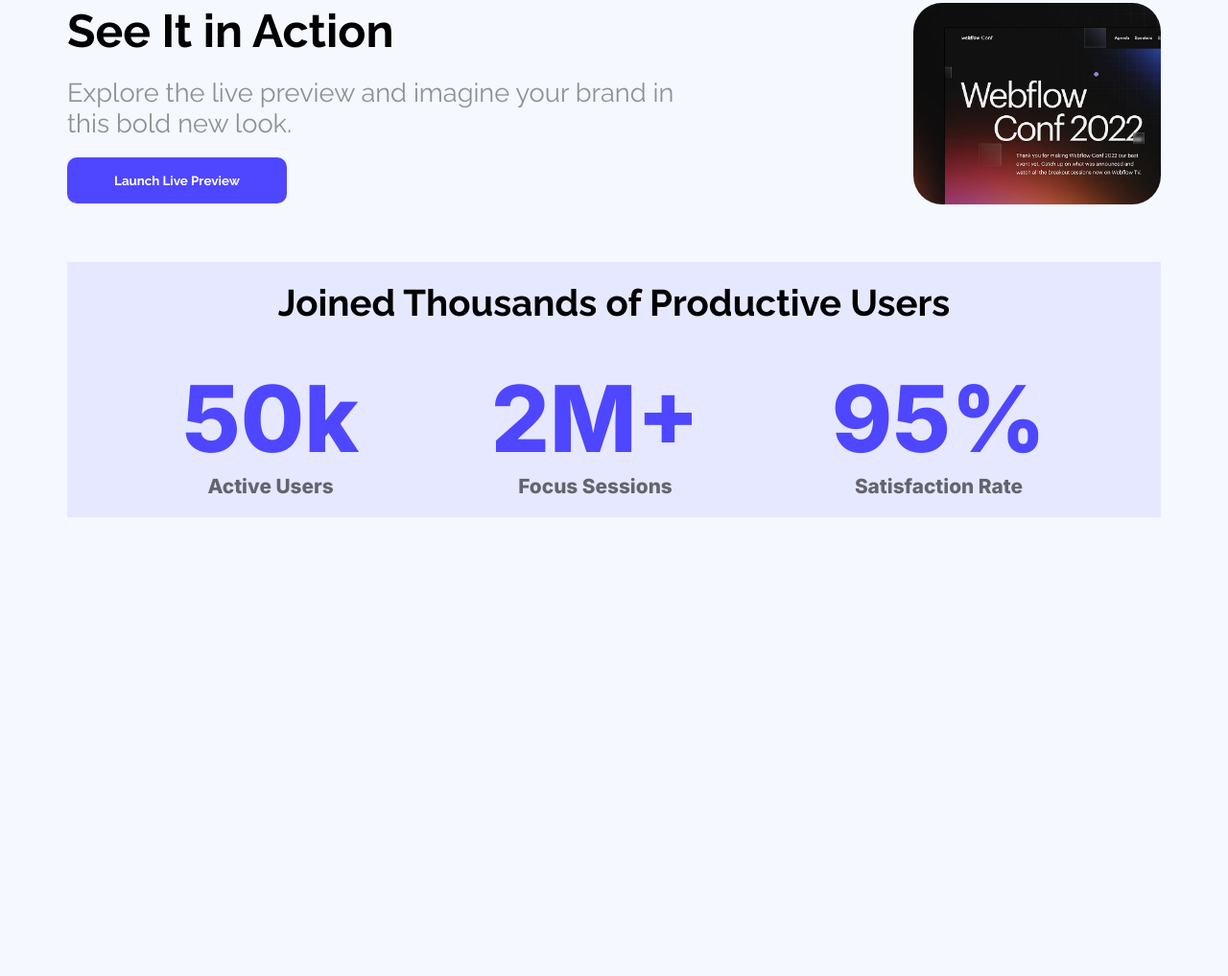
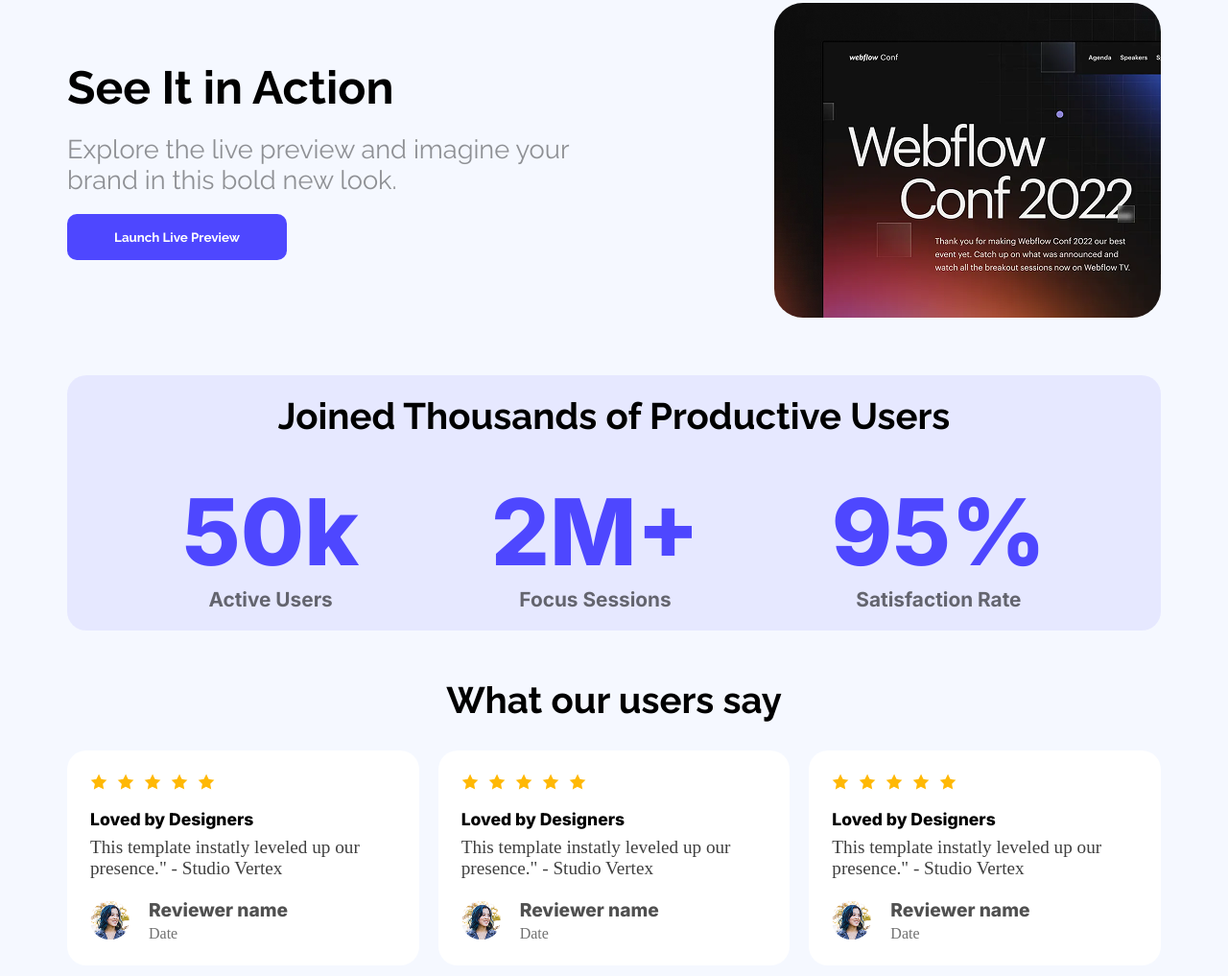
Before and after one commit to sakib-git/B12A01-landing-launchpad, a plain HTML site: page index.html in a window 1280 px wide. Shown: the part 755-1772 px from the top of the page at 96% size. Before the commit the page ends 1294 px from the top, so only its background shows below. Drawn offline with Linux system fonts and the light colour scheme.

Commit message:
card-box

```diff
--- a/index.html
+++ b/index.html
@@ -28,7 +28,7 @@
           <p>Explore the live preview and imagine your brand in this bold new look.</p>
           <button class="launchPreviewBtn">Launch Live Preview</button>
         </div>
-  <img src="Assets/wc-mini.png" alt="">
+        <img src="Assets/wc-mini.png" alt="" />
       </div>
 
       <div class="Thousands-Of-Productive-Users">
@@ -40,14 +40,80 @@
               <span class="numberColor">50k</span>
               <span class="Productive-para">Active Users</span>
             </div>
-          <div  class="Productive-users-number">
+            <div class="Productive-users-number">
               <span class="numberColor">2M+</span>
               <span class="Productive-para">Focus Sessions</span>
             </div>
 
-          <div  class="Productive-users-number">
+            <div class="Productive-users-number">
               <span class="numberColor">95%</span>
               <span class="Productive-para">Satisfaction Rate</span>
+            </div>
+          </div>
+        </div>
+      </div>
+
+      <div class="card-box">
+        <h4>What our users say</h4>
+        <div class="parent-card">
+          <div class="card">
+            <div class="star">
+              <img src="Assets/icon-star.png" alt="star-icon" />
+              <img src="Assets/icon-star.png" alt="star-icon" />
+              <img src="Assets/icon-star.png" alt="star-icon" />
+              <img src="Assets/icon-star.png" alt="star-icon" />
+              <img src="Assets/icon-star.png" alt="star-icon" />
+            </div>
+            <div>
+              <h5>Loved by Designers</h5>
+              <p>This template instatly leveled up our presence." - Studio Vertex</p>
+            </div>
+            <div class="card-img-area">
+              <img src="Assets/avatar.png" alt="" />
+              <div>
+                <span class="name">Reviewer name</span>
+                <span class="date">Date</span>
+              </div>
+            </div>
+          </div>
+          <div class="card">
+            <div class="star">
+              <img src="Assets/icon-star.png" alt="star-icon" />
+              <img src="Assets/icon-star.png" alt="star-icon" />
+              <img src="Assets/icon-star.png" alt="star-icon" />
+              <img src="Assets/icon-star.png" alt="star-icon" />
+              <img src="Assets/icon-star.png" alt="star-icon" />
+            </div>
+            <div>
+              <h5>Loved by Designers</h5>
+              <p>This template instatly leveled up our presence." - Studio Vertex</p>
+            </div>
+            <div class="card-img-area">
+              <img src="Assets/avatar.png" alt="" />
+              <div>
+                <span class="name">Reviewer name</span>
+                <span class="date">Date</span>
+              </div>
+            </div>
+          </div>
+          <div class="card">
+            <div class="star">
+              <img src="Assets/icon-star.png" alt="star-icon" />
+              <img src="Assets/icon-star.png" alt="star-icon" />
+              <img src="Assets/icon-star.png" alt="star-icon" />
+              <img src="Assets/icon-star.png" alt="star-icon" />
+              <img src="Assets/icon-star.png" alt="star-icon" />
+            </div>
+            <div>
+              <h5>Loved by Designers</h5>
+              <p>This template instatly leveled up our presence." - Studio Vertex</p>
+            </div>
+            <div class="card-img-area">
+              <img src="Assets/avatar.png" alt="" />
+              <div>
+                <span class="name">Reviewer name</span>
+                <span class="date">Date</span>
+              </div>
             </div>
           </div>
         </div>
--- a/style.css
+++ b/style.css
@@ -1,124 +1,124 @@
-
-
-*{
+* {
   margin: 0;
   padding: 0;
   box-sizing: border-box;
 }
 @font-face {
-  font-family:'raleway';
+  font-family: 'raleway';
   src: url(fonts/raleway-v36-latin-800.woff2);
   font-weight: 800;
 }
 @font-face {
-  font-family:'raleway';
+  font-family: 'raleway';
   src: url(fonts/raleway-v34-latin-700.woff2);
   font-weight: 700;
 }
 @font-face {
-  font-family:'raleway';
+  font-family: 'raleway';
   src: url(fonts/raleway-v34-latin-regular.woff2);
   font-weight: 400;
 }
 @font-face {
-  font-family:'inter';
+  font-family: 'inter';
   src: url(fonts/inter-v19-latin-800.woff2);
   font-weight: 800;
 }
-
-:root{
-  --logoColor:#4E47FF;
-}
-body{
-  background-color:#F5F8FF;
+@font-face {
+  font-family:'inter';
+  src: url(fonts/inter-v19-latin-700.woff2);
 }
 
-img{
+:root {
+  --logoColor: #4e47ff;
+}
+body {
+  background-color: #f5f8ff;
+}
+
+img {
   max-width: 100%;
   display: block;
 }
-header{
+header {
   height: 698px;
   background-image: url(Assets/Hero-bg.png);
   margin-inline: auto;
+  @media (width < 600px) {
+    height: 500px;
   }
-.head{
+}
+.head {
   max-width: 1150px;
-  margin-inline:auto;
+  margin-inline: auto;
   display: flex;
   flex-direction: column;
   gap: 158px;
+  @media (width < 600px) {
+    gap: 100px;
   }
-.nav{
-  padding-block:2rem;
+}
+.nav {
+  padding-block: 2rem;
   display: flex;
   justify-content: space-between;
   align-items: center;
-
-
 }
-.logo{
+.logo {
   font-size: clamp(2rem, 1.5256rem + 2.0513vw, 3rem);
-   color: color-mix(in srgb, #9403FD 50%, #00ADFE 50%);
-   font-family:'inter';
+  color: color-mix(in srgb, #9403fd 50%, #00adfe 50%);
+  font-family: 'inter';
 }
 
-
-.SignupBtn{
-  background:#4E47FF;
+.SignupBtn {
+  background: #4e47ff;
   color: white;
   border: none;
   width: 132px;
   height: 48px;
   border-radius: 10px;
   cursor: pointer;
-  font-family:'raleway';
+  font-family: 'raleway';
   font-weight: 700;
-
-
 }
-.headingTag{
+.headingTag {
   max-width: 905px;
   height: 237px;
   margin-inline: auto;
   text-align: center;
 }
-h1{
+h1 {
   font-size: clamp(2rem, 0.7667rem + 5.3333vw, 4.6rem);
-   font-family:'raleway';
+  font-family: 'raleway';
 }
-.stayFocusBtn{
-  background:#4E47FF;
+.stayFocusBtn {
+  background: #4e47ff;
   color: white;
   border: none;
   width: 174px;
   height: 48px;
   border-radius: 10px;
   cursor: pointer;
-  font-family:'raleway';
+  font-family: 'raleway';
   font-weight: 700;
-  margin-top:37px;
+  margin-top: 37px;
 }
 
-.action-section{
+.action-section {
   max-width: 1140px;
   margin-inline: auto;
   display: flex;
   justify-content: space-between;
-  height: 330px;
   padding-block: 60px;
 
-  & P{
-
+  & P {
     color: #0000006b;
     font-size: clamp(1rem, 0.6636rem + 1.4545vw, 1.7rem);
-    font-family:'raleway';
+    font-family: 'raleway';
     font-weight: 400;
     width: 75%;
   }
-
 }
-.action{
+.action {
   display: flex;
   flex-direction: column;
   justify-content: center;
@@ -128,6 +128,7 @@ h1{
   .action-section {
     flex-direction: column;
     gap: 20px;
+    padding-inline: 10px;
   }
 
   .action {
@@ -135,83 +136,146 @@ h1{
     align-items: center;
     text-align: center;
     width: 100%;
-
   }
 }
 
-.action-section img{
+.action-section img {
   border-radius: 30px;
 }
 
-h2{
+h2 {
   font-size: clamp(2rem, 1.5195rem + 2.0779vw, 3rem);
-    font-family:'raleway';
-  font-weight:bold;
+  font-family: 'raleway';
+  font-weight: bold;
 }
-.launchPreviewBtn{
+.launchPreviewBtn {
   width: 229px;
   height: 48px;
-    background:#4E47FF;
+  background: #4e47ff;
   color: white;
   border: none;
   border-radius: 10px;
   cursor: pointer;
-  font-family:'raleway';
-  font-weight:bold;
-
+  font-family: 'raleway';
+  font-weight: bold;
 }
 
-.Thousands-Of-Productive-Users{
+.Thousands-Of-Productive-Users {
   max-width: 1140px;
   margin-inline: auto;
   background-color: #4d47ff17;
+  margin-bottom: 50px;
+  border-radius: 20px;
 }
 
-.Productive-users{
+.Productive-users {
   max-width: 900px;
   margin-inline: auto;
-  padding-block: 20px ;
+  padding-block: 20px;
   display: flex;
   flex-direction: column;
   gap: 40px;
 }
 
-h3{
+h3,
+h4 {
   font-size: clamp(1rem, 0.1778rem + 3.5556vw, 2.4rem);
   text-align: center;
-   font-family:'raleway';
+  font-family: 'raleway';
   font-weight: bold;
 }
-.parent-Productive-users-number{
+.parent-Productive-users-number {
   display: flex;
   flex-direction: column;
   gap: 20px;
-
 }
-.numberColor{
+.numberColor {
   font-size: clamp(4rem, 1.2381rem + 7.619vw, 6rem);
-  color:#4E47FF;
-   font-family:'inter';
+  color: #4e47ff;
+  font-family: 'inter';
   font-weight: bold;
 }
-.Productive-users-number{
+.Productive-users-number {
   display: flex;
   flex-direction: column;
   align-items: center;
 }
-.Productive-para{
-    font-family:'inter';
+.Productive-para {
   font-size: clamp(0.7rem, 0.3476rem + 1.5238vw, 1.3rem);
+  font-family: 'inter';
   font-weight: 400;
   color: #00000091;
 }
 
-
 @media (width > 600px) {
-
-  .parent-Productive-users-number{
+  .parent-Productive-users-number {
     display: flex;
     flex-direction: row;
     justify-content: space-between;
   }
 }
+
+.card-box {
+  max-width: 1140px;
+  margin-inline: auto;
+}
+
+.parent-card {
+  display: flex;
+  flex-direction: column;
+  gap: 20px;
+  margin-block: 30px;
+  @media (width > 700px) {
+    display: flex;
+    flex-direction: row;
+  }
+}
+.card {
+  width: 100%;
+  background-color: #ffffff;
+  padding: 1.5rem;
+  display: flex;
+  flex-direction: column;
+  gap: 20px;
+  border-radius: 20px;
+  margin-inline: auto;
+
+  & p {
+    color: #000000c0;
+   font-size: clamp(1.2rem, 0.5558rem + 0.6234vw, 1rem);
+    margin-top: 8px;
+  }
+}
+
+.star {
+  display: flex;
+  gap: 10px;
+}
+
+h5 {
+font-size: clamp(1rem, 0.775rem + 0.4vw, 1.2rem);
+  font-family: 'inter';
+}
+.card-img-area {
+  display: flex;
+  align-items: center;
+  gap: 20px;
+
+  .name {
+    font-size: clamp(1rem, 0.3117rem + 1.2468vw, 1.2rem);
+    color: #000000af;
+    font-family:'inter';
+    font-weight: 700;
+  }
+  .date {
+    color: #0000008e;
+  }
+}
+.card-img-area img {
+  border-radius: 100px;
+}
+.card-img-area > div {
+  display: flex;
+  flex-direction: column;
+  gap: 4px;
+}
```
Lines whose indentation alone changed are shown as unchanged.
